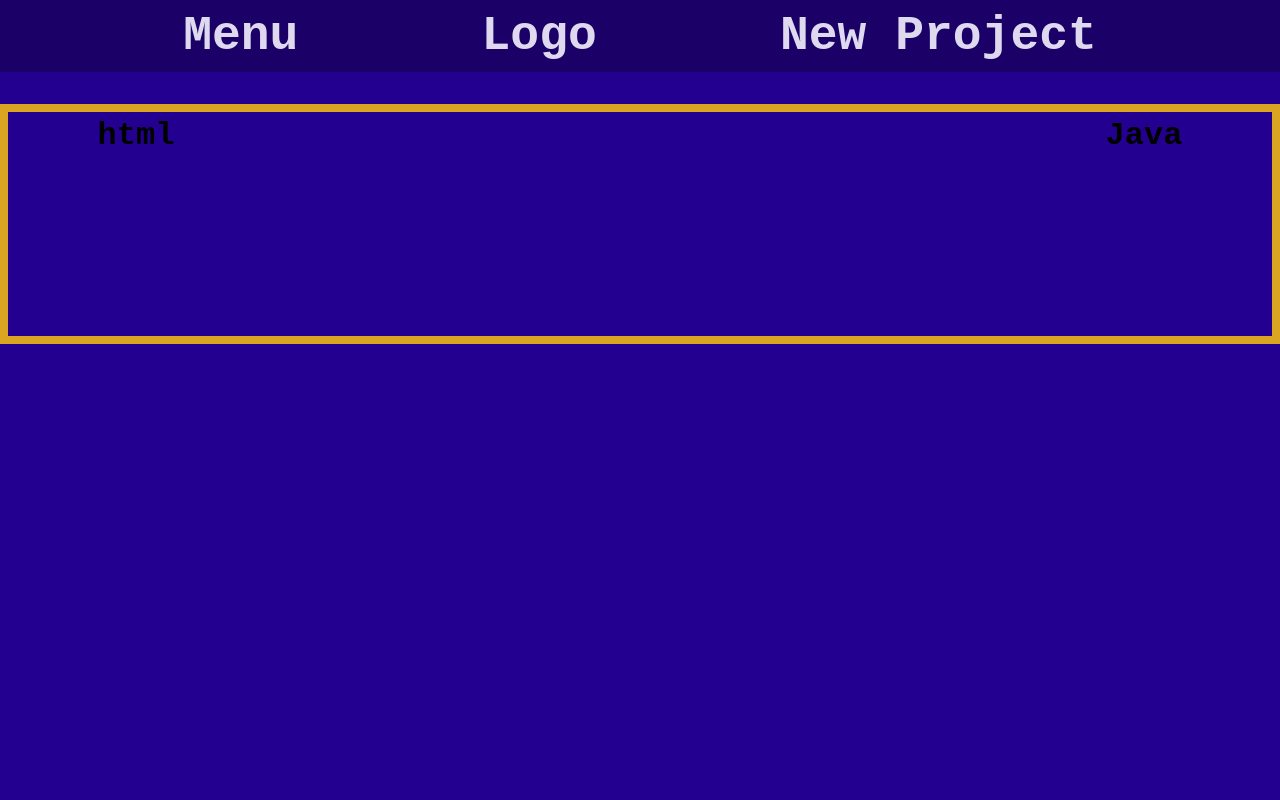
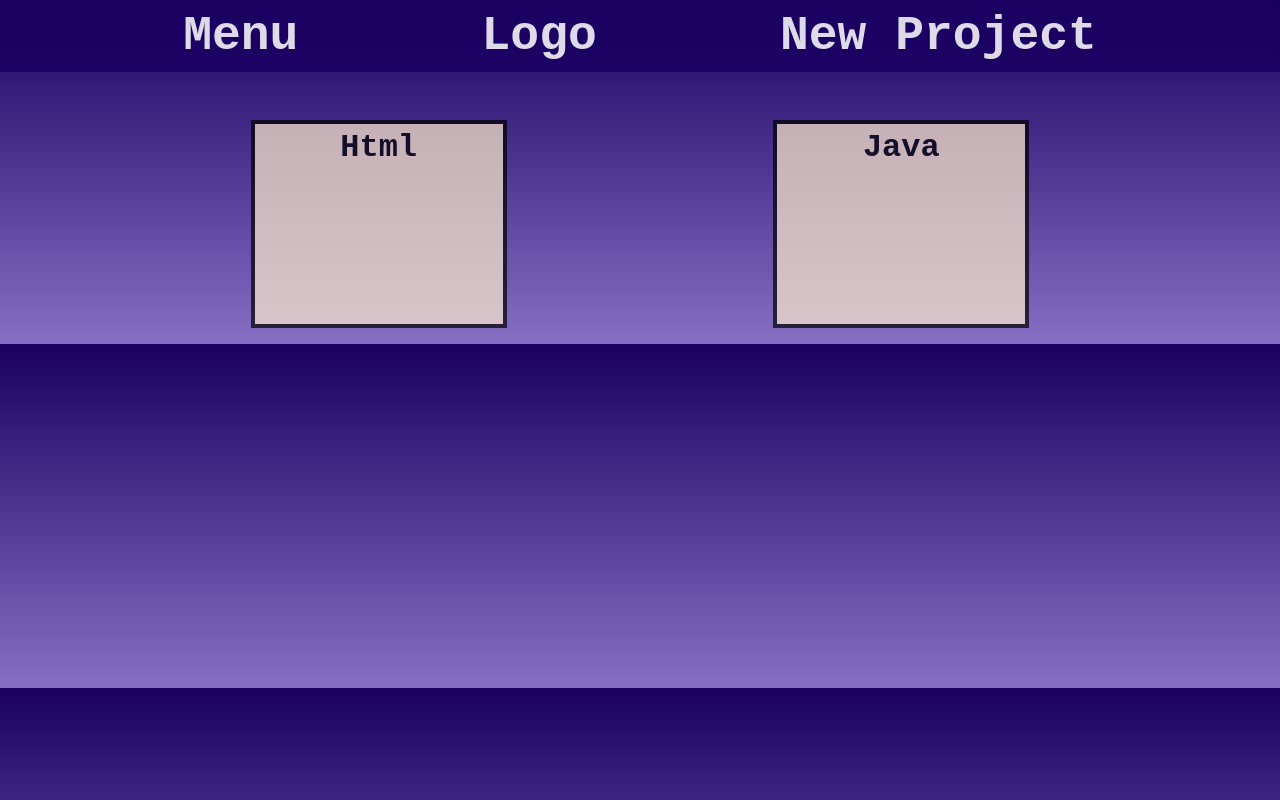
Before and after one commit to staten-island-tech/fullstack-frontend-ctrl-alt-elite, a Nuxt app in the folder frontend/: page /ProjectsPage in a window 1280 px wide. Built offline with nearby package versions, Linux system fonts and the light colour scheme.

Commit message:
Bruh mom

```diff
--- a/frontend/pages/ProjectsPage.vue
+++ b/frontend/pages/ProjectsPage.vue
@@ -11,7 +11,7 @@
 
 </div>
 <div class="view-projects">
-<p class="more-projects"> html</p>
+<p class="more-projects"> Html</p>
 <p class="more-projects"> Java</p>
 </div>
 
@@ -21,6 +21,9 @@
 
 <script>
 export default{
+    methods: {
+
+    }
 
 
 }
@@ -29,7 +32,7 @@ export default{
 
 <style>
 body{
-    background-color: #240090;
+   background: linear-gradient(#190061,#8570c5);
 }
 
 .temp1{
@@ -50,20 +53,23 @@ menu:hover{
     cursor: pointer;
 }
 .view-projects{
-    border: solid goldenrod .5rem;
     height: 30vh;
     margin-top: 2rem;
     justify-content: center;
     text-align: center;
     display: flex;
     flex-direction: row;
-    justify-content: space-between;
+    justify-content: space-evenly;
+    opacity: .7;
 }
 .more-projects{
     font-family: 'Courier New', Courier, monospace;
     font-size: 2rem;
     font-weight: bold;
     width: 20vw;
+    margin: 1rem;
+    border: solid black .3rem;
+    background-color: blanchedalmond;
 }
 
 </style>
```
